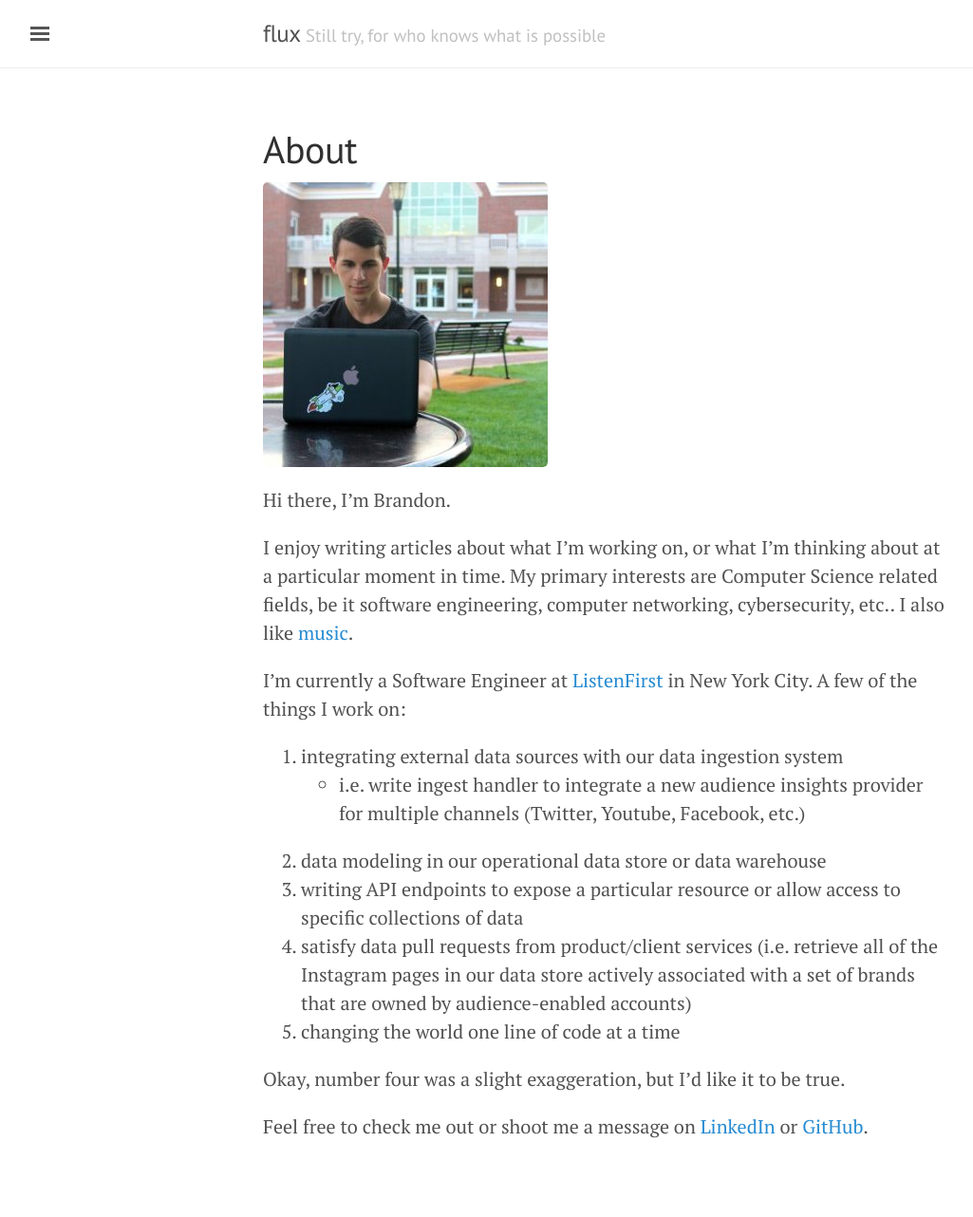
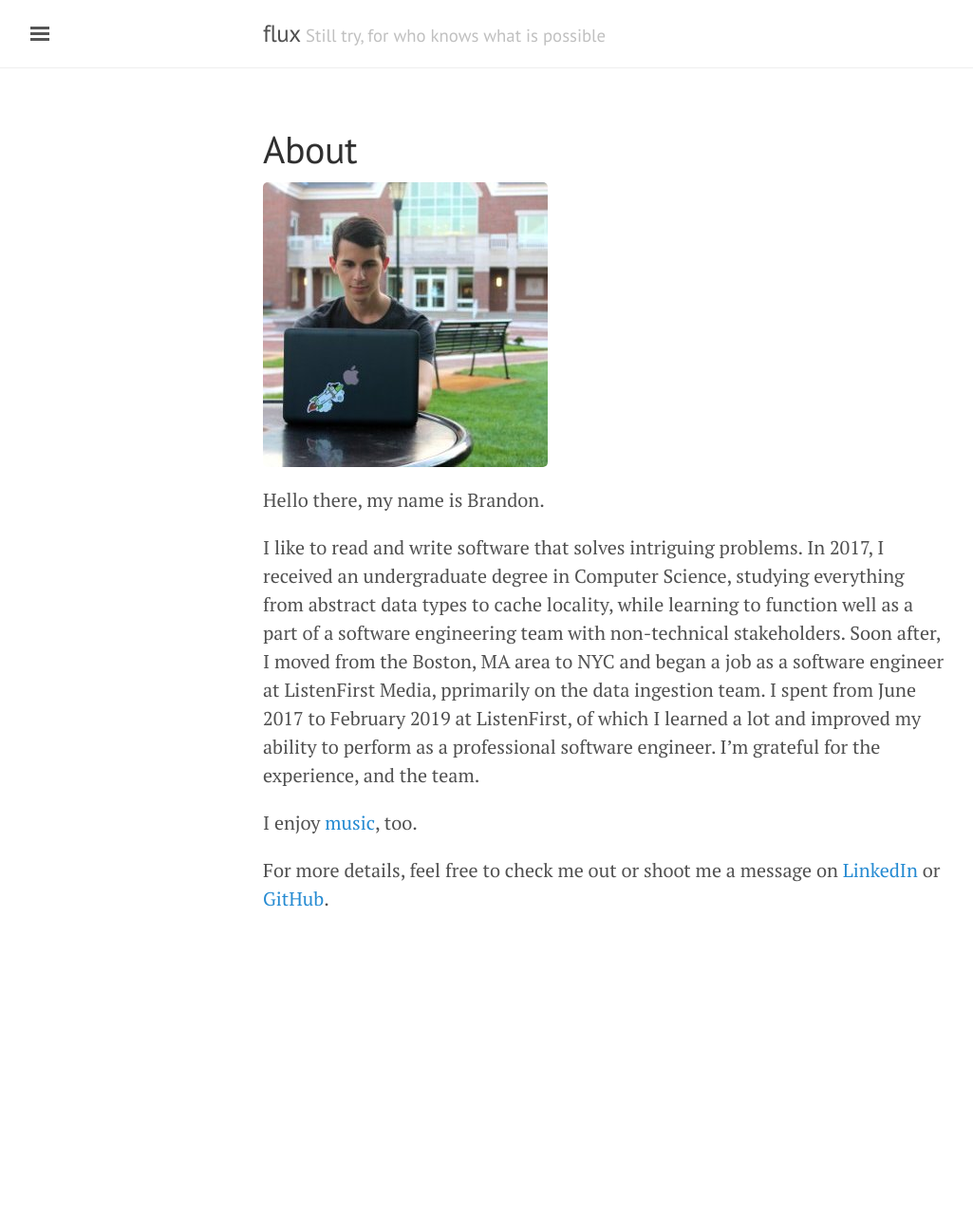
Before and after one commit to brandon-powers/brandon-powers.github.io, a Jekyll site: the page built from about.md, in a window 1280 px wide. Shown: the whole page at 95% size, without its empty margins (3-1028 px from the left). Built offline with Jekyll 4.4.1, drawn with Linux system fonts in a browser that asks for light colours; after the commit the page ends 1042 px from its top, so only the background shows below that.

Commit message:
Update about and post

```diff
--- a/about.md
+++ b/about.md
@@ -5,19 +5,10 @@ title: About
 
 <img src="{{ site.baseurl }}/assets/images/about.jpg" />
 
-Hi there, I'm Brandon.
+Hello there, my name is Brandon.
 
-I enjoy writing articles about what I'm working on, or what I'm thinking about at a particular moment in time. My primary interests are Computer Science related fields, be it software engineering, computer networking, cybersecurity, etc.. I also like [music](https://www.youtube.com/watch?v=dQw4w9WgXcQ).
+I like to read and write software that solves intriguing problems. In 2017, I received an undergraduate degree in Computer Science, studying everything from abstract data types to cache locality, while learning to function well as a part of a software engineering team with non-technical stakeholders. Soon after, I moved from the Boston, MA area to NYC and began a job as a software engineer at ListenFirst Media, pprimarily on the data ingestion team. I spent from June 2017 to February 2019 at ListenFirst, of which I learned a lot and improved my ability to perform as a professional software engineer. I'm grateful for the experience, and the team.
 
-I'm currently a Software Engineer at [ListenFirst](https://www.listenfirstmedia.com/) in New York City. A few of the things I work on:
+I enjoy [music](https://www.youtube.com/watch?v=dQw4w9WgXcQ), too.
 
-1. integrating external data sources with our data ingestion system
-  - i.e. write ingest handler to integrate a new audience insights provider for multiple channels (Twitter, Youtube, Facebook, etc.)
-2. data modeling in our operational data store or data warehouse
-3. writing API endpoints to expose a particular resource or allow access to specific collections of data
-4. satisfy data pull requests from product/client services (i.e. retrieve all of the Instagram pages in our data store actively associated with a set of brands that are owned by audience-enabled accounts)
-4. changing the world one line of code at a time
-
-Okay, number four was a slight exaggeration, but I'd like it to be true.
-
-Feel free to check me out or shoot me a message on [LinkedIn](https://www.linkedin.com/in/brandonkpowers/) or [GitHub](https://github.com/brandon-powers).
+For more details, feel free to check me out or shoot me a message on [LinkedIn](https://www.linkedin.com/in/brandonkpowers/) or [GitHub](https://github.com/brandon-powers).
```
Also changed, not shown: _posts/2018-01-07-the-big-bang-of-flux.md (deleted, +0 -22 lines), _posts/2019-04-09-the-big-bang-of-flux.md (added, +14 -0 lines).
